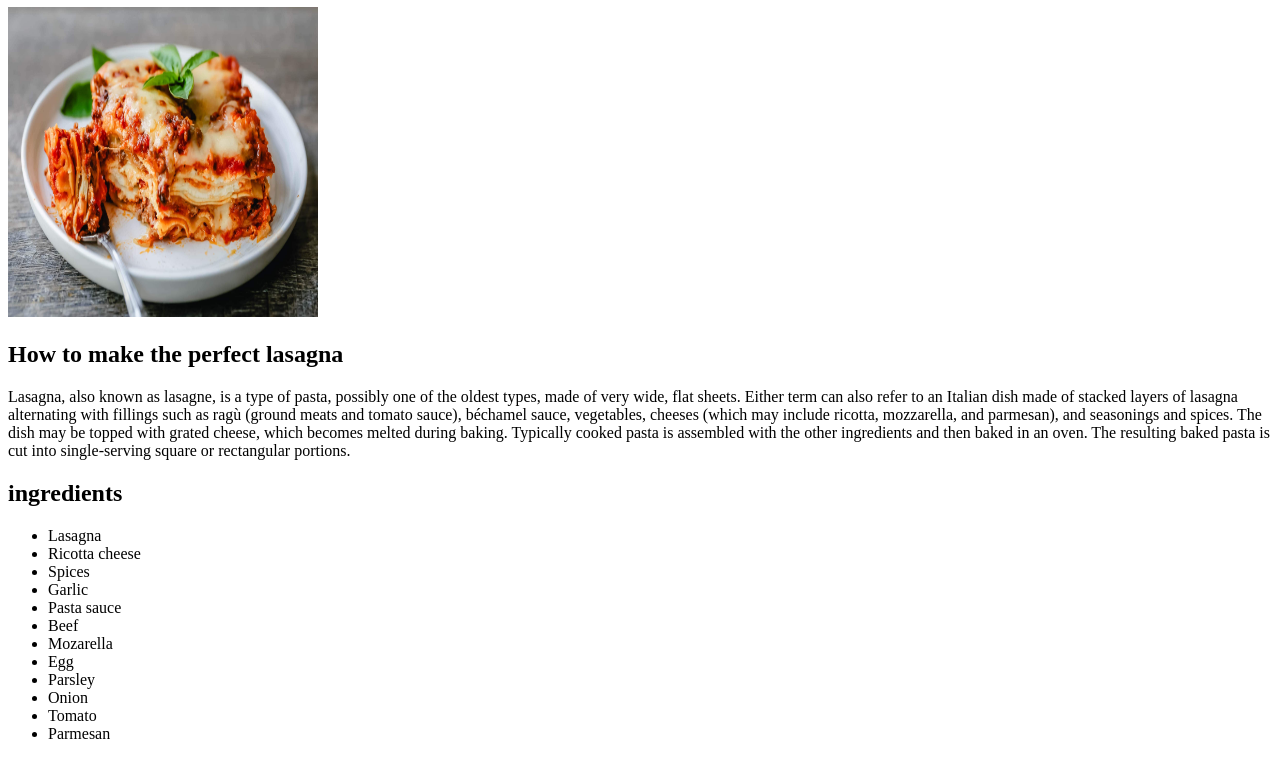
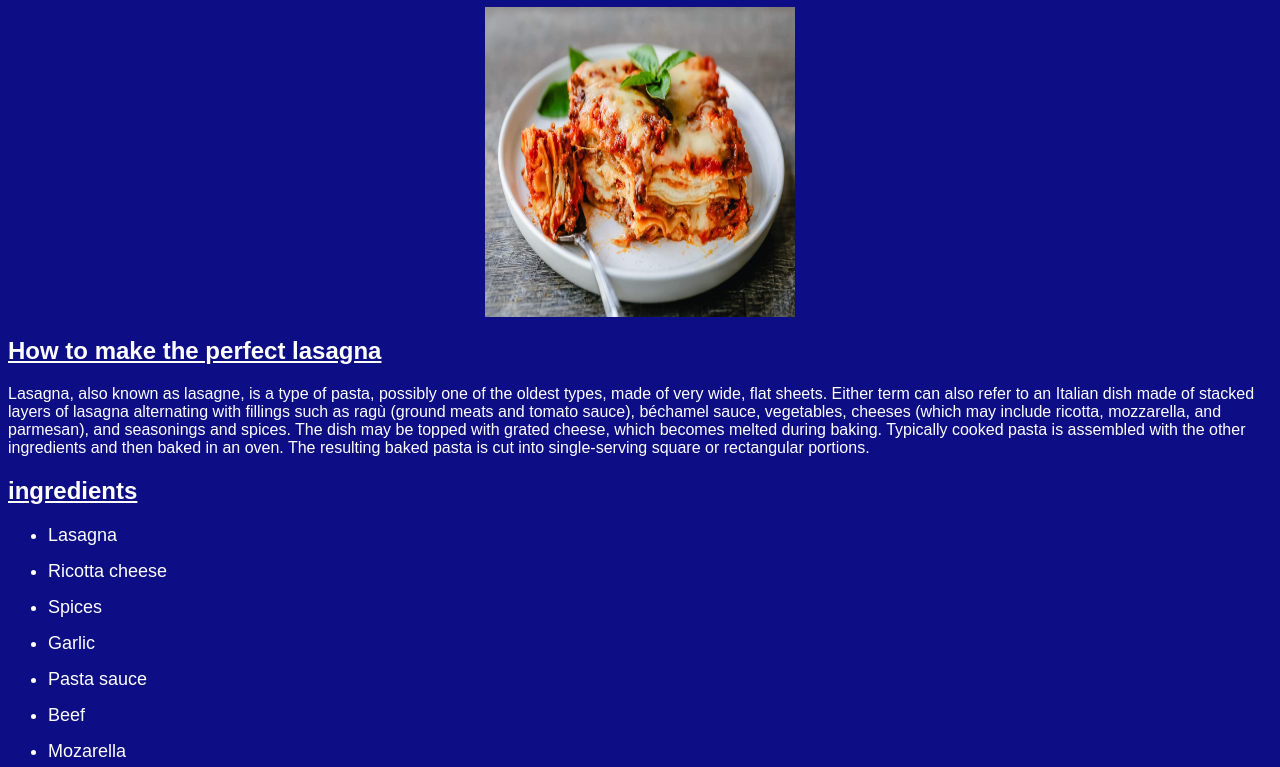
Before and after one commit to rjeunen/odin-recipes, a plain HTML site: page recipes/lasagna.html in a window 1280 px wide. Shown: the part 73-840 px from the top of the page. Drawn offline with Linux system fonts and the light colour scheme.

Commit message:
added the css to all webpages

```diff
--- a/recipes/lasagna.html
+++ b/recipes/lasagna.html
@@ -4,6 +4,7 @@
     <meta charset="UTF-8">
     <meta name="viewport" content="width=device-width, initial-scale=1.0">
     <title>Lasagna</title>
+    <link rel="stylesheet" href="../style.css">
 </head>
 <body>
     <h1>Lasagna</h1>
--- a/style.css
+++ b/style.css
@@ -2,19 +2,40 @@
     background-color: #0d0d85;
     color: white;
     font-family: sans-serif, "Times New Roman", Helvetica;
+    text-align: center;
 }
 
 h1{
-    text-align: center;
     font-size: 32px;
+}
+
+h2{
+    font-size: 24px;
+    text-decoration: underline;
+}
+
+ol li,
+ul li,
+h2,
+p{
+    text-align: left;
+}
+
+ul li{
+    list-style-type: disc;
 }
 
 ul{
     font-size: 18px;
-    text-align: center;
     list-style-type: none;
 }
 
 li{
     margin: 15px 0px;
 }
+
+img{
+    display: block;
+    margin-left: auto;
+    margin-right: auto;
+}
```
Also changed, not shown: recipes/chicken-milanese.html (+1 -0 lines), recipes/spaghetti.html (+1 -0 lines).
